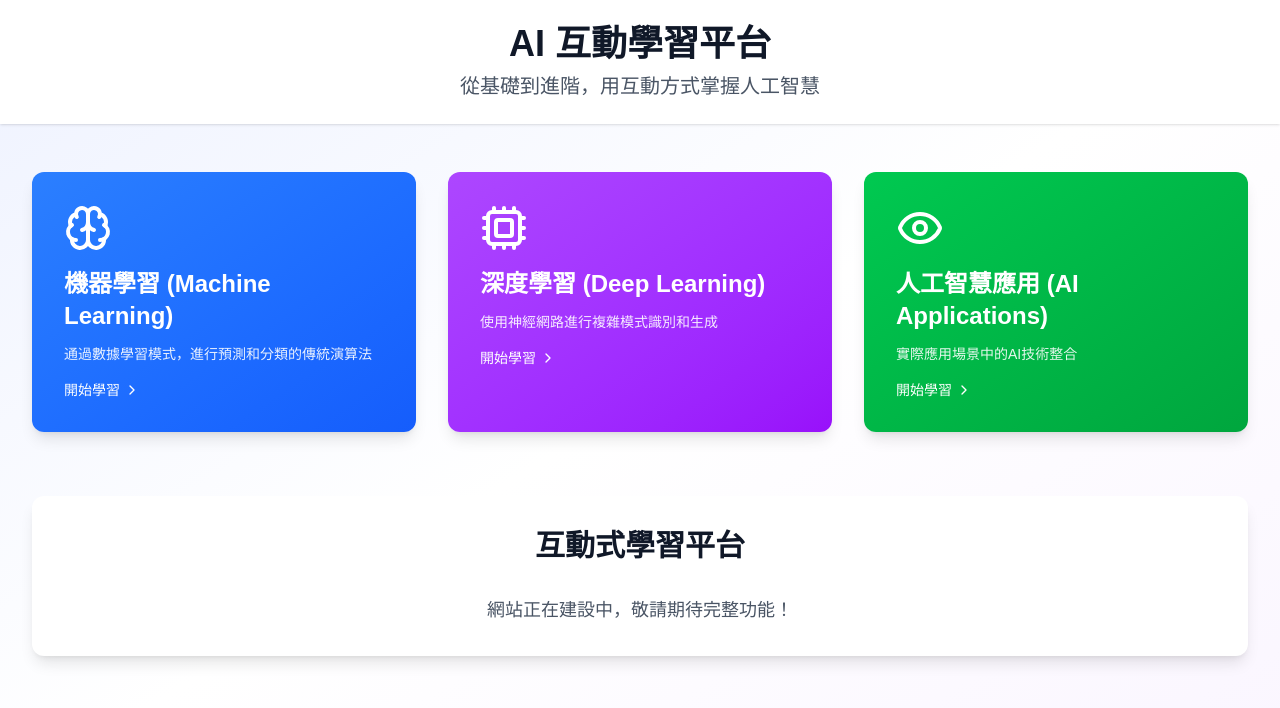
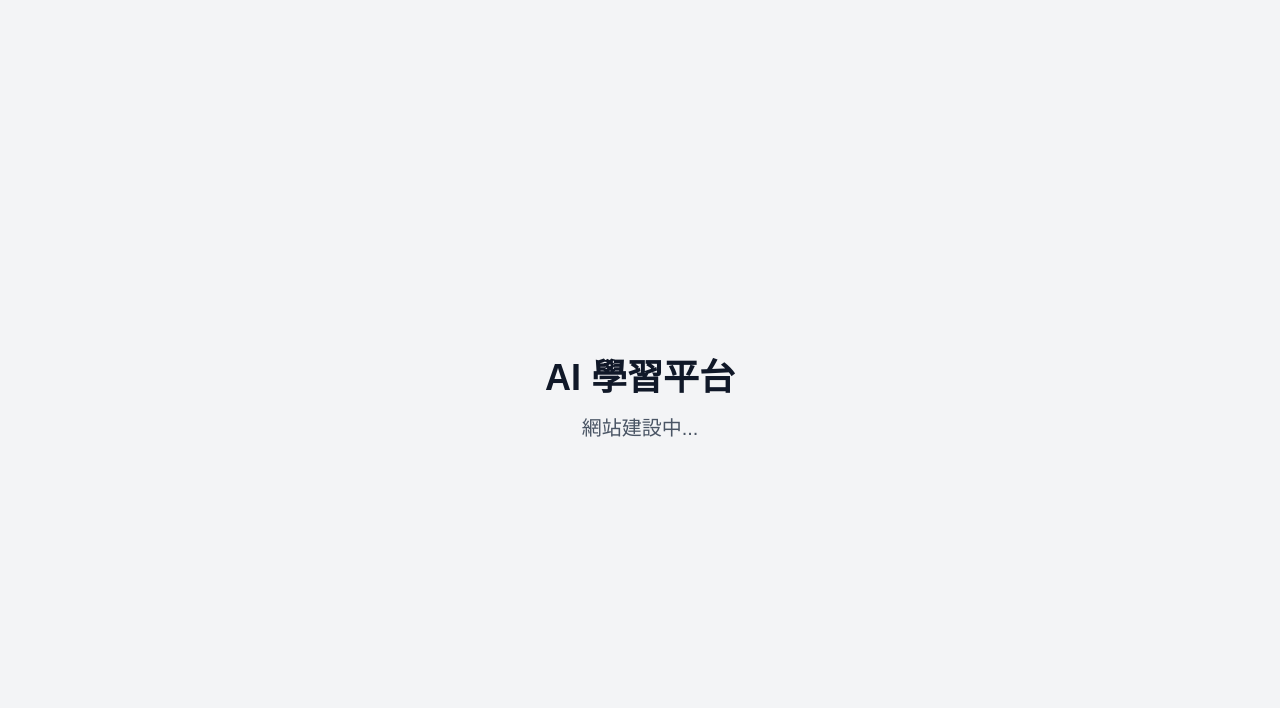
Before and after one commit to 109810006/ai-learning-platform, a Next.js app: page / in a window 1280 px wide. Shown: the top 708 px of the page. Built offline with nearby package versions, Linux system fonts and the light colour scheme.

Commit message:
fix: replace with simple working version

```diff
--- a/src/app/page.tsx
+++ b/src/app/page.tsx
@@ -1,86 +1,14 @@
-'use client';
-
-import React from 'react';
-import { Brain, Cpu, Eye, ChevronRight } from 'lucide-react';
-
-export default function AILearningPlatform() {
-  const aiCategories = [
-    {
-      key: 'ml',
-      title: '機器學習 (Machine Learning)',
-      icon: Brain,
-      color: 'blue',
-      description: '通過數據學習模式，進行預測和分類的傳統演算法',
-    },
-    {
-      key: 'dl',
-      title: '深度學習 (Deep Learning)',
-      icon: Cpu,
-      color: 'purple',
-      description: '使用神經網路進行複雜模式識別和生成',
-    },
-    {
-      key: 'ai',
-      title: '人工智慧應用 (AI Applications)',
-      icon: Eye,
-      color: 'green',
-      description: '實際應用場景中的AI技術整合',
-    }
-  ];
-
-  const colorClasses = {
-    blue: 'from-blue-500 to-blue-600 hover:from-blue-600 hover:to-blue-700',
-    purple: 'from-purple-500 to-purple-600 hover:from-purple-600 hover:to-purple-700',
-    green: 'from-green-500 to-green-600 hover:from-green-600 hover:to-green-700'
-  };
-
+export default function Home() {
   return (
-    <div className="min-h-screen bg-gradient-to-br from-indigo-50 via-white to-purple-50">
-      <header className="bg-white shadow-sm">
-        <div className="max-w-7xl mx-auto px-4 sm:px-6 lg:px-8 py-6">
-          <div className="text-center">
-            <h1 className="text-4xl font-bold text-gray-900 mb-2">
-              AI 互動學習平台
-            </h1>
-            <p className="text-xl text-gray-600">
-              從基礎到進階，用互動方式掌握人工智慧
-            </p>
-          </div>
-        </div>
-      </header>
-
-      <main className="max-w-7xl mx-auto px-4 sm:px-6 lg:px-8 py-12">
-        <div className="grid md:grid-cols-3 gap-8">
-          {aiCategories.map((category) => {
-            const IconComponent = category.icon;
-            return (
-              <div
-                key={category.key}
-                className={`bg-gradient-to-br ${colorClasses[category.color]} p-8 rounded-xl text-white cursor-pointer transform hover:scale-105 transition-all duration-300 shadow-lg hover:shadow-xl`}
-              >
-                <IconComponent size={48} className="mb-4" />
-                <h3 className="text-2xl font-bold mb-3">{category.title}</h3>
-                <p className="text-sm opacity-90 mb-4">{category.description}</p>
-                <div className="flex items-center mt-4 text-sm">
-                  <span>開始學習</span>
-                  <ChevronRight size={16} className="ml-1" />
-                </div>
-              </div>
-            );
-          })}
-        </div>
-
-        <div className="mt-16 bg-white rounded-xl shadow-lg p-8">
-          <h2 className="text-3xl font-bold text-center text-gray-900 mb-8">
-            互動式學習平台
-          </h2>
-          <div className="text-center">
-            <p className="text-gray-600 text-lg">
-              網站正在建設中，敬請期待完整功能！
-            </p>
-          </div>
-        </div>
-      </main>
+    <div className="min-h-screen bg-gray-100 flex items-center justify-center">
+      <div className="text-center">
+        <h1 className="text-4xl font-bold text-gray-900 mb-4">
+          AI 學習平台
+        </h1>
+        <p className="text-xl text-gray-600">
+          網站建設中...
+        </p>
+      </div>
     </div>
   );
 }
```
